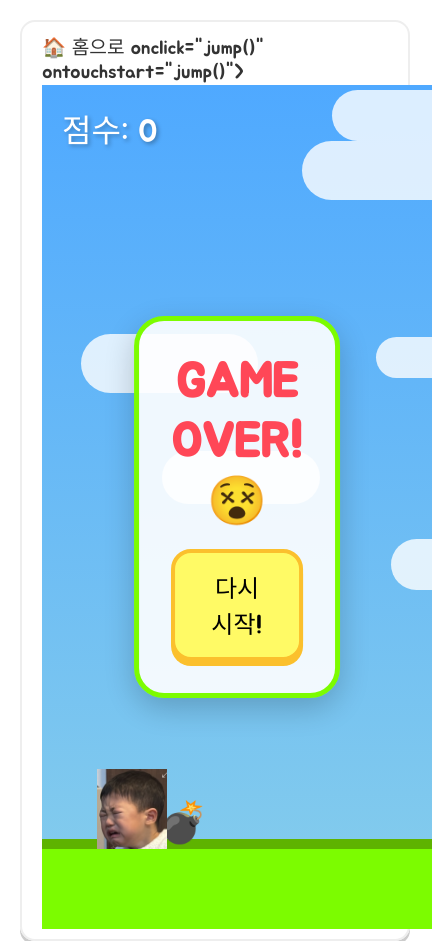
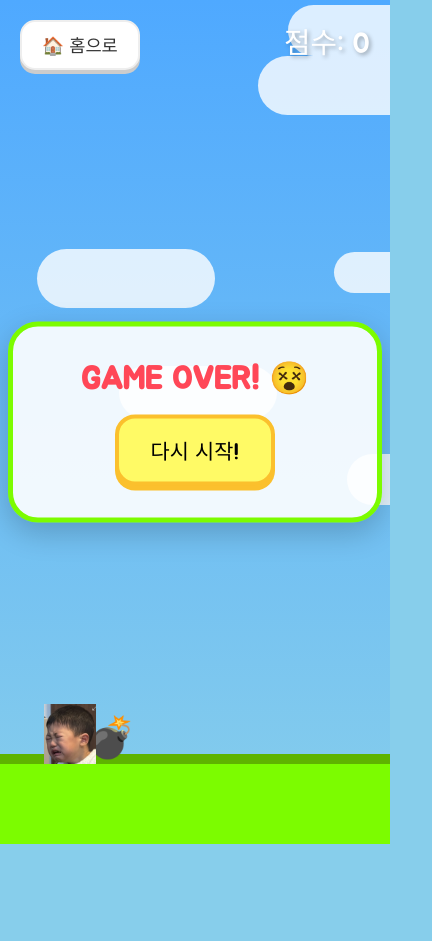
Before and after one commit to kimwoongjae/jihoogame, a plain HTML site: page jump_game.html in a window 390 px wide. Shown: the whole page, 432 px wide, since content can reach past the window. After the commit the page ends 844 px from the top, so only its background shows below. Drawn offline with Linux system fonts and the light colour scheme.

Commit message:
Fix jump game mobile layout and home button

```diff
--- a/jump_game.html
+++ b/jump_game.html
@@ -3,7 +3,7 @@
 <head>
     <meta charset="UTF-8">
     <meta name="viewport" content="width=device-width, initial-scale=1.0, maximum-scale=1.0, user-scalable=no">
-    <title>🐰 내 사진으로 하는 점프 게임! 🐰</title>
+    <title>🐰 슈퍼 깡총 점프! 🐰</title>
     <style>
         @import url('https://fonts.googleapis.com/css2?family=Jua&display=swap');
 
@@ -13,9 +13,11 @@
             --ground-height: 80px;
         }
 
-        body {
+        body, html {
             margin: 0;
             padding: 0;
+            width: 100%;
+            height: 100%;
             overflow: hidden;
             font-family: 'Jua', sans-serif;
             background-color: var(--sky-color);
@@ -32,6 +34,29 @@
             overflow: hidden;
         }
 
+        .home-btn {
+            position: absolute;
+            top: 20px;
+            left: 20px;
+            padding: 10px 20px;
+            background: white;
+            color: #333;
+            text-decoration: none;
+            font-family: 'Jua', sans-serif;
+            font-size: 1.1rem;
+            border-radius: 15px;
+            box-shadow: 0 4px 0 #ccc;
+            z-index: 1000;
+            transition: all 0.2s;
+            border: 2px solid #eee;
+        }
+
+        .home-btn:hover {
+            background: #f0f0f0;
+            transform: translateY(-2px);
+            box-shadow: 0 6px 0 #ccc;
+        }
+
         .cloud {
             position: absolute;
             background: white;
@@ -39,12 +64,12 @@
             opacity: 0.8;
             z-index: 1;
             pointer-events: none;
-            transition: transform 0.1s linear;
         }
 
         #ground {
             position: absolute;
             bottom: 0;
+            left: 0;
             width: 100%;
             height: var(--ground-height);
             background-color: var(--grass-color);
@@ -55,9 +80,9 @@
         #player {
             position: absolute;
             bottom: var(--ground-height);
-            left: 50px;
-            width: 80px;
-            height: 80px;
+            left: 40px;
+            width: 60px;
+            height: 60px;
             z-index: 20;
             display: flex;
             justify-content: center;
@@ -69,7 +94,6 @@
             width: 100%;
             height: 100%;
             object-fit: contain;
-            /* 배경이 투명한 PNG 파일일 때 가장 예쁩니다 */
         }
 
         .obstacle {
@@ -87,8 +111,8 @@
         #score-board {
             position: absolute;
             top: 20px;
-            left: 20px;
-            font-size: 2rem;
+            right: 20px;
+            font-size: 1.8rem;
             color: white;
             text-shadow: 2px 2px 4px rgba(0,0,0,0.3);
             z-index: 100;
@@ -107,17 +131,19 @@
             border-radius: 30px;
             box-shadow: 0 10px 30px rgba(0,0,0,0.2);
             border: 5px solid var(--grass-color);
+            width: 80%;
+            max-width: 300px;
         }
 
         #message h1 {
-            font-size: 3rem;
+            font-size: 2rem;
             color: #ff4757;
             margin: 0 0 1rem 0;
         }
 
         #restart-btn {
             padding: 1rem 2rem;
-            font-size: 1.5rem;
+            font-size: 1.3rem;
             font-family: 'Jua', sans-serif;
             background: #fffa65;
             border: 4px solid #fbc02d;
@@ -125,39 +151,11 @@
             cursor: pointer;
             box-shadow: 0 5px 0 #fbc02d;
         }
-
-        .home-btn {
-            position: absolute;
-            top: 20px;
-            left: 20px;
-            padding: 10px 20px;
-            background: white;
-            color: #333;
-            text-decoration: none;
-            font-family: 'Jua', sans-serif;
-            font-size: 1.2rem;
-            border-radius: 15px;
-            box-shadow: 0 4px 0 #ccc;
-            z-index: 1000;
-            transition: all 0.2s;
-            border: 2px solid #eee;
-        }
-        .home-btn:hover {
-            background: #f0f0f0;
-            transform: translateY(-2px);
-            box-shadow: 0 6px 0 #ccc;
-        }
-        .home-btn:active {
-            transform: translateY(2px);
-            box-shadow: 0 2px 0 #ccc;
-        }
-
-</style>
+    </style>
 </head>
-<body style="position:relative;"
+<body onclick="jump()" ontouchstart="jump()">
+    <div id="game-container">
         <a href="index.html" class="home-btn">🏠 홈으로</a>
-     onclick="jump()" ontouchstart="jump()">
-    <div id="game-container">
         <div id="score-board">점수: 0</div>
         <div id="player">
             <img id="playerImg" src="player_idle.png" alt="player">
@@ -170,26 +168,6 @@
     </div>
 
     <script>
-function saveHighScore(gameName, score, isLowerBetter = false) {
-    const records = JSON.parse(localStorage.getItem('game_records') || '{}');
-    const today = new Date().toLocaleDateString();
-    const currentBest = records[gameName] ? records[gameName].score : (isLowerBetter ? Infinity : -1);
-    if (isLowerBetter ? (score < currentBest) : (score > currentBest)) {
-        records[gameName] = { score: score, date: today };
-        localStorage.setItem('game_records', JSON.stringify(records));
-    }
-}
-
-        // ==========================================
-        // 📸 사진 설정 부분 (여기서 파일 이름을 바꾸세요!)
-        // ==========================================
-        const IMAGE_CONFIG = {
-            idle: 'player_idle.png', // 평소 사진
-            jump: 'player_jump.png',   // 점프할 때 사진
-            dead: 'player_dead.png'    // 부딪혔을 때 사진
-        };
-        // ==========================================
-
         const player = document.getElementById('player');
         const playerImg = document.getElementById('playerImg');
         const gameContainer = document.getElementById('game-container');
@@ -203,6 +181,12 @@ function saveHighScore(gameName, score, isLowerBetter = false) {
         let spawnRate = 1500;
         let lastSpawnTime = 0;
         let clouds = [];
+
+        const IMAGE_CONFIG = {
+            idle: 'player_idle.png',
+            jump: 'player_jump.png',
+            dead: 'player_dead.png'
+        };
 
         function createCloud() {
             const cloud = document.createElement('div');
@@ -230,7 +214,6 @@ function saveHighScore(gameName, score, isLowerBetter = false) {
         }
 
         function setExpression(state) {
-            // 설정된 사진이 있으면 적용하고, 없으면 기본 사진을 사용합니다.
             if (state === 'jump') playerImg.src = IMAGE_CONFIG.jump;
             else if (state === 'dead') playerImg.src = IMAGE_CONFIG.dead;
             else playerImg.src = IMAGE_CONFIG.idle;
@@ -302,7 +285,7 @@ function saveHighScore(gameName, score, isLowerBetter = false) {
             requestAnimationFrame(gameLoop);
         }
 
-        function gameOver() { saveHighScore("깡총깡총 점프", score);
+        function gameOver() {
             gameActive = false;
             setExpression('dead');
             message.style.display = 'block';
```
